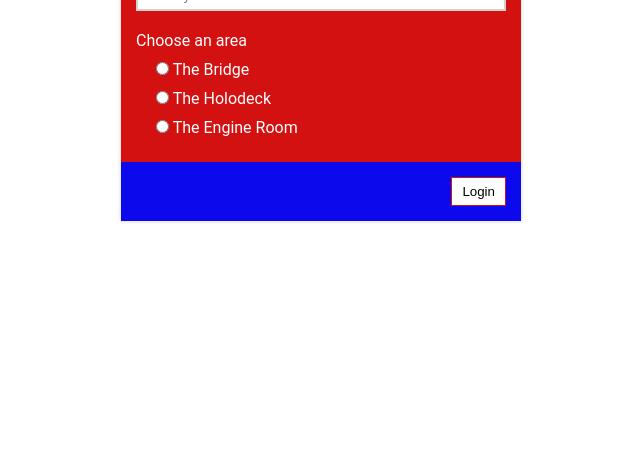
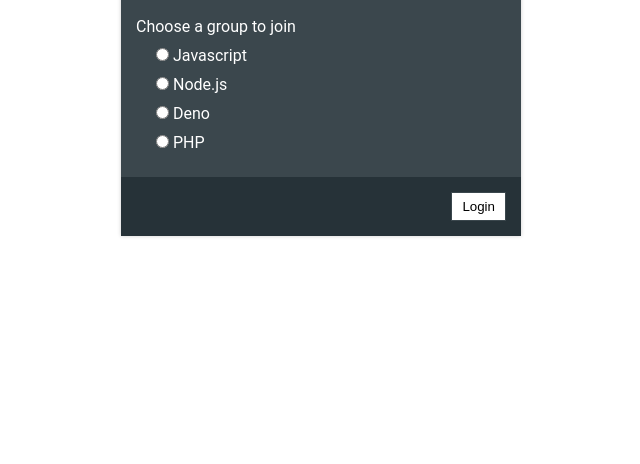
Before and after one commit to rvUnipart/penguin, a plain HTML site: page public/chat.html in a window 1280 px wide. Shown: the part 336-800 px from the top of the page, without its empty margins (319-959 px from the left). Drawn offline with Linux system fonts and the light colour scheme.

Commit message:
redo....

```diff
--- a/public/app.css
+++ b/public/app.css
@@ -5,9 +5,9 @@
 }
 
 :root {
-  --main-color: #d31111;
-  --main-color-light: #ca5b5b;
-  --main-color-dark: #0c09ec;
+  --main-color: #3b474d;
+  --main-color-light: #89ebeb;
+  --main-color-dark: #263238;
 }
 
 html, body {
--- a/public/chat.html
+++ b/public/chat.html
@@ -4,7 +4,7 @@
 <head>
   <meta charset="UTF-8">
   <meta name="viewport" content="width=device-width, initial-scale=1.0">
-  <title>🐧PenguinDemo🐧</title>
+  <title>DenoChat</title>
 
   <link rel="stylesheet" href="app.css">
 </head>
@@ -12,25 +12,25 @@
 <body class="page-login">
   <form action="index.html" class="login-form">
     <div class="form-header">
-      <h2>🐧PenguinDemo🐧</h2>
+      <h2>DenoChat</h2>
     </div>
     <div class="form-content">
       <div class="input-group">
         <input type="text" placeholder="Enter your name" name="name">
       </div>
 
-      <label>Choose an area</label>
-      <label for="bridge" class="category-item">
-        <input id="bridge" type="radio" name="group" value="Bridge">
-        The Bridge
+      <label>Choose a group to join</label>
+      <label for="cooking" class="category-item">
+        <input id="cooking" type="radio" name="group" value="Javascript"> Javascript
       </label>
-      <label for="holodeck" class="category-item">
-        <input id="holodeck" type="radio" name="group" value="Holodeck">
-        The Holodeck
+      <label for="node" class="category-item">
+        <input id="node" type="radio" name="group" value="Node.js"> Node.js
       </label>
-      <label for="engine-room" class="category-item">
-        <input id="engine-room" type="radio" name="group" value="Engine-room">
-        The Engine Room
+      <label for="deno" class="category-item">
+        <input id="deno" type="radio" name="group" value="Deno"> Deno
+      </label>
+      <label for="php" class="category-item">
+        <input id="php" type="radio" name="group" value="PHP"> PHP
       </label>
     </div>
     <div class="form-footer">
```
Also changed, not shown: public/index.html (+3 -2 lines), server.js (+2 -38 lines), chat.js (line endings or trailing spaces), public/client.js (line endings or trailing spaces), 2 other files.
